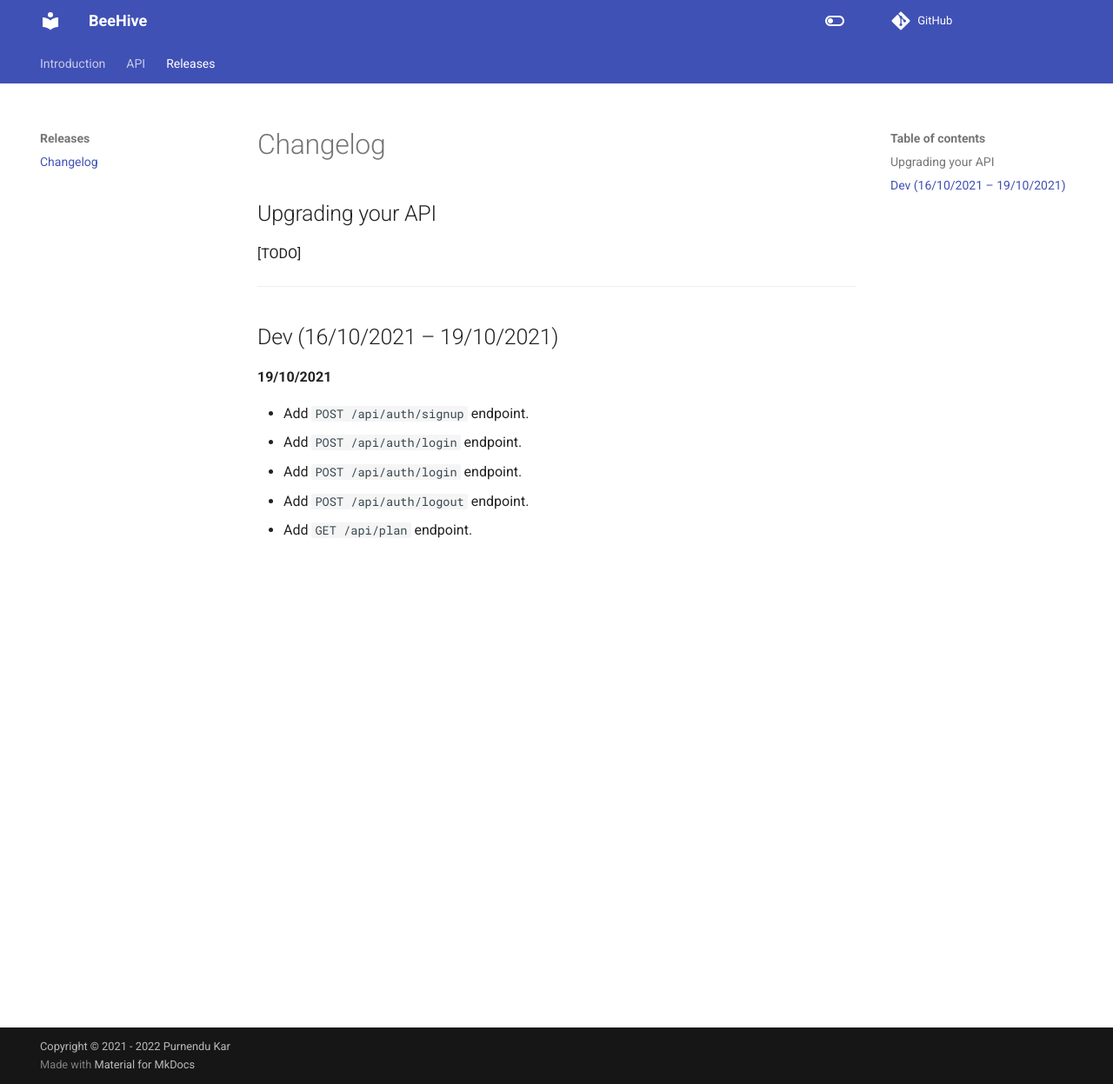
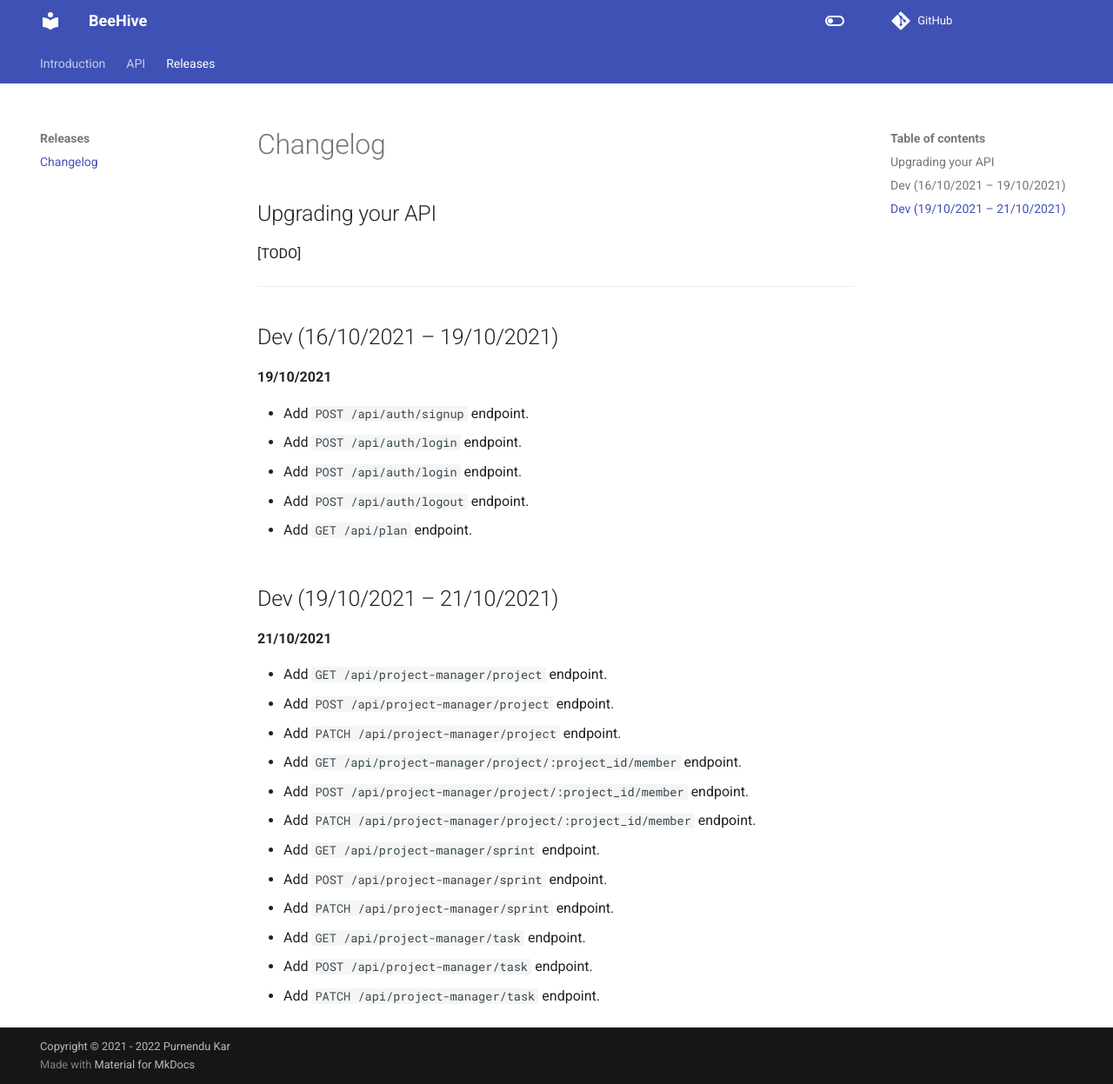
Before and after one commit to purnendukar/BeeHive-backend, an MkDocs documentation site: the page built from docs/releases.md, in a window 1280 px wide and 1247 px high. Shown: the whole window at 87% size. Built offline with MkDocs 1.6.1 and Material for MkDocs 9.7.7, drawn with Linux system fonts in a browser that asks for light colours; comment, search, counter and statistics services are not loaded.

Commit message:
feat: project manager release

```diff
--- a/docs/releases.md
+++ b/docs/releases.md
@@ -14,3 +14,23 @@
 - Add `POST /api/auth/logout` endpoint.
 
 - Add `GET /api/plan` endpoint.
+
+## Dev (19/10/2021 -- 21/10/2021)
+
+**21/10/2021**
+
+- Add `GET /api/project-manager/project` endpoint.
+- Add `POST /api/project-manager/project` endpoint.
+- Add `PATCH /api/project-manager/project` endpoint.
+
+- Add `GET /api/project-manager/project/:project_id/member` endpoint.
+- Add `POST /api/project-manager/project/:project_id/member` endpoint.
+- Add `PATCH /api/project-manager/project/:project_id/member` endpoint.
+
+- Add `GET /api/project-manager/sprint` endpoint.
+- Add `POST /api/project-manager/sprint` endpoint.
+- Add `PATCH /api/project-manager/sprint` endpoint.
+
+- Add `GET /api/project-manager/task` endpoint.
+- Add `POST /api/project-manager/task` endpoint.
+- Add `PATCH /api/project-manager/task` endpoint.
```
